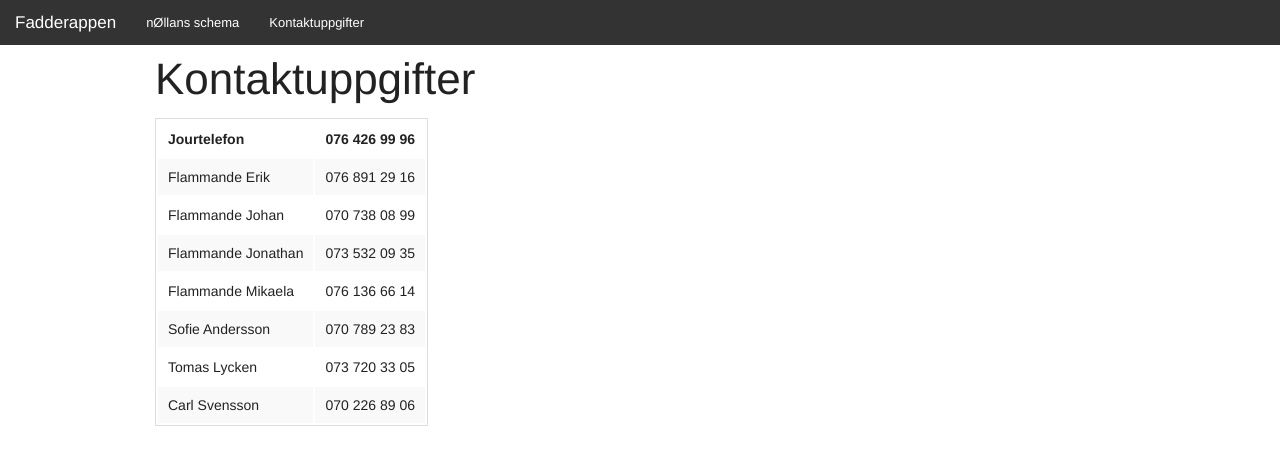
After one commit to Fysiksektionen/fadderappen, a PHP site: page /kontakt.php in a window 1280 px wide. The commit adds this page. Shown: the top 465 px of the page. Run offline with PHP 8.4, Linux system fonts and the light colour scheme.

Commit message:
Lite meny + kontaktuppgifter

```diff
--- /dev/null
+++ b/kontakt.php
@@ -0,0 +1,35 @@
+<?php $title = 'Kontaktuppgifter'; include('template/head.php'); ?>
+
+<div class="row">
+    <div class="large-12 columns">
+        <h1>Kontaktuppgifter</h1>
+        <table>
+            <tr>
+                <td><strong>Jourtelefon</strong></td>
+                <td><strong>076 426 99 96</strong></td>
+            </tr>
+            <tr class="overline">
+                <td>Flammande Erik</td><td>076 891 29 16</td>
+            </tr>
+            <tr>
+                <td>Flammande Johan</td><td>070 738 08 99</td>
+            </tr>
+            <tr>
+                <td>Flammande Jonathan</td><td>073 532 09 35</td>
+            </tr>
+            <tr>
+                <td>Flammande Mikaela</td><td>076 136 66 14</td>
+            </tr>
+            <tr class="overline">
+                <td>Sofie Andersson</td><td>070 789 23 83</td>
+            </tr>
+            <tr>
+                <td>Tomas Lycken</td><td>073 720 33 05</td>
+            </tr>
+            <tr>
+                <td>Carl Svensson</td><td>070 226 89 06</td>
+            </tr>
+        </table>
+</div>
+
+<?php include('template/footer.php'); ?>
--- a/template/head.php
+++ b/template/head.php
@@ -12,7 +12,7 @@
     <nav class="top-bar" data-topbar role="navigation">
       <ul class="title-area">
         <li class="name">
-          <h1><a href="#">Fadderappen</a></h1>
+          <h1><a href="/fadderappen">Fadderappen</a></h1>
         </li>
          <!-- Remove the class "menu-icon" to get rid of menu icon. Take out "Menu" to just have icon alone -->
         <li class="toggle-topbar menu-icon"><a href="#"><span>Menu</span></a></li>
@@ -21,8 +21,8 @@
       <section class="top-bar-section">
         <!-- Left Nav Section -->
         <ul class="left">
-          <li><a href="#">Infosida 1</a></li>
-          <li><a href="#">Infosida 2</a></li>
+          <li><a href="schema.php">nØllans schema</a></li>
+          <li><a href="kontakt.php">Kontaktuppgifter</a></li>
         </ul>
       </section>
     </nav>
```
Also changed, not shown: index.php (added, +14 -0 lines), kris.php (added, +11 -0 lines).
